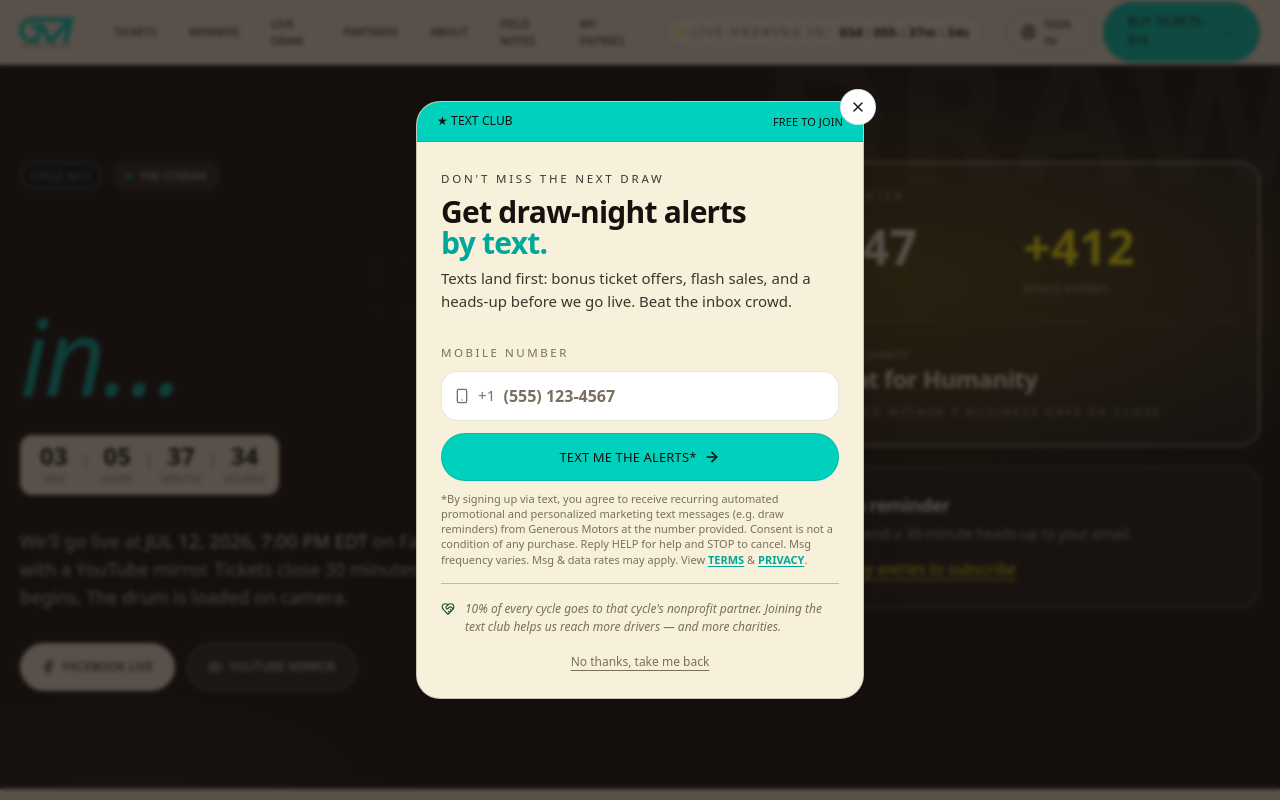
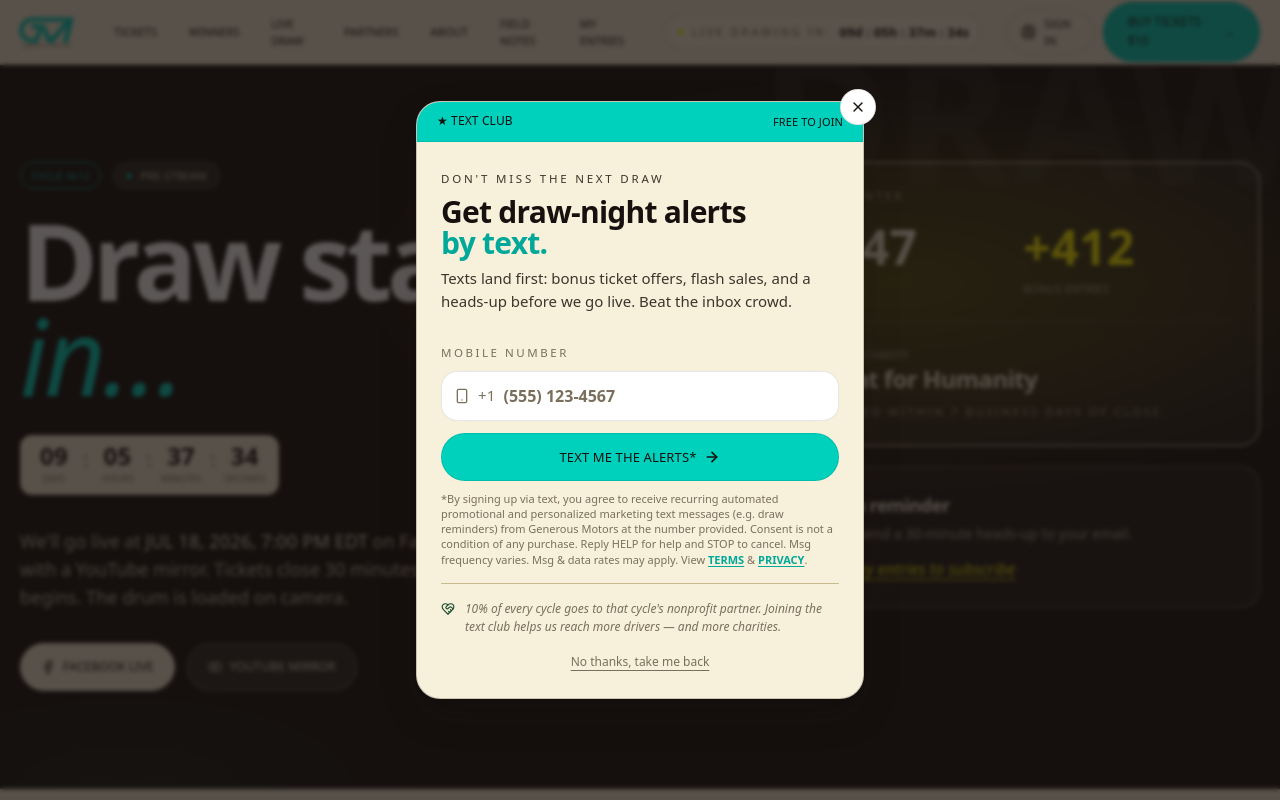
Before and after one commit to da7a90-backup/gmdemo, a Next.js app: page /live in a window 1280 px wide. Shown: the top 800 px of the page. Built offline with nearby package versions, Linux system fonts and the light colour scheme; a web font is replaced by a local one.

Commit message:
Fix: live page headline contrast, draw date july 18

```diff
--- a/src/app/live/page.tsx
+++ b/src/app/live/page.tsx
@@ -28,7 +28,7 @@ export default function LivePage() {
               <span className="h-1.5 w-1.5 rounded-full bg-accent animate-pulse" /> Pre-stream
             </span>
           </div>
-          <h1 className="hero-headline">
+          <h1 className="hero-headline on-dark">
             Draw starts <span className="accent-serif">in…</span>
           </h1>
           <div className="mt-8">
--- a/src/lib/mock-data.ts
+++ b/src/lib/mock-data.ts
@@ -98,7 +98,7 @@ export const draws: Draw[] = [
       logo: "/charities/habitat.svg",
       url: "https://www.habitat.org/",
     },
-    drawDateISO: "2026-07-12T19:00:00-04:00",
+    drawDateISO: "2026-07-18T19:00:00-04:00",
     ticketsSold: 3247,
     ticketsCap: 5000,
     pricePerTicketUSD: 10,
@@ -404,7 +404,7 @@ export const entryDB: EntryRecord[] = [
         ticketCount: 10,
         status: "active",
         purchasedAtISO: "2026-06-18T14:22:00-04:00",
-        drawDateISO: "2026-07-12T19:00:00-04:00",
+        drawDateISO: "2026-07-18T19:00:00-04:00",
       },
     ],
     past: [
--- a/src/lib/promotions.ts
+++ b/src/lib/promotions.ts
@@ -47,7 +47,7 @@ export const DEFAULT_PROMOS: PromoTier[] = [
     message: "Ad exclusive — 2X entries on every ticket in this order.",
     active: true,
     utm: "ads",
-    endISO: "2026-07-12T19:00:00-04:00",
+    endISO: "2026-07-18T19:00:00-04:00",
     showCountdown: true,
     countdownLabel: "Promo closes in",
   },
@@ -70,7 +70,7 @@ export const DEFAULT_PROMOS: PromoTier[] = [
     active: true,
     code: "VIP3X",
     utm: "sms",
-    endISO: "2026-07-12T19:00:00-04:00",
+    endISO: "2026-07-18T19:00:00-04:00",
     showCountdown: true,
     countdownLabel: "Promo closes in",
   },
```
